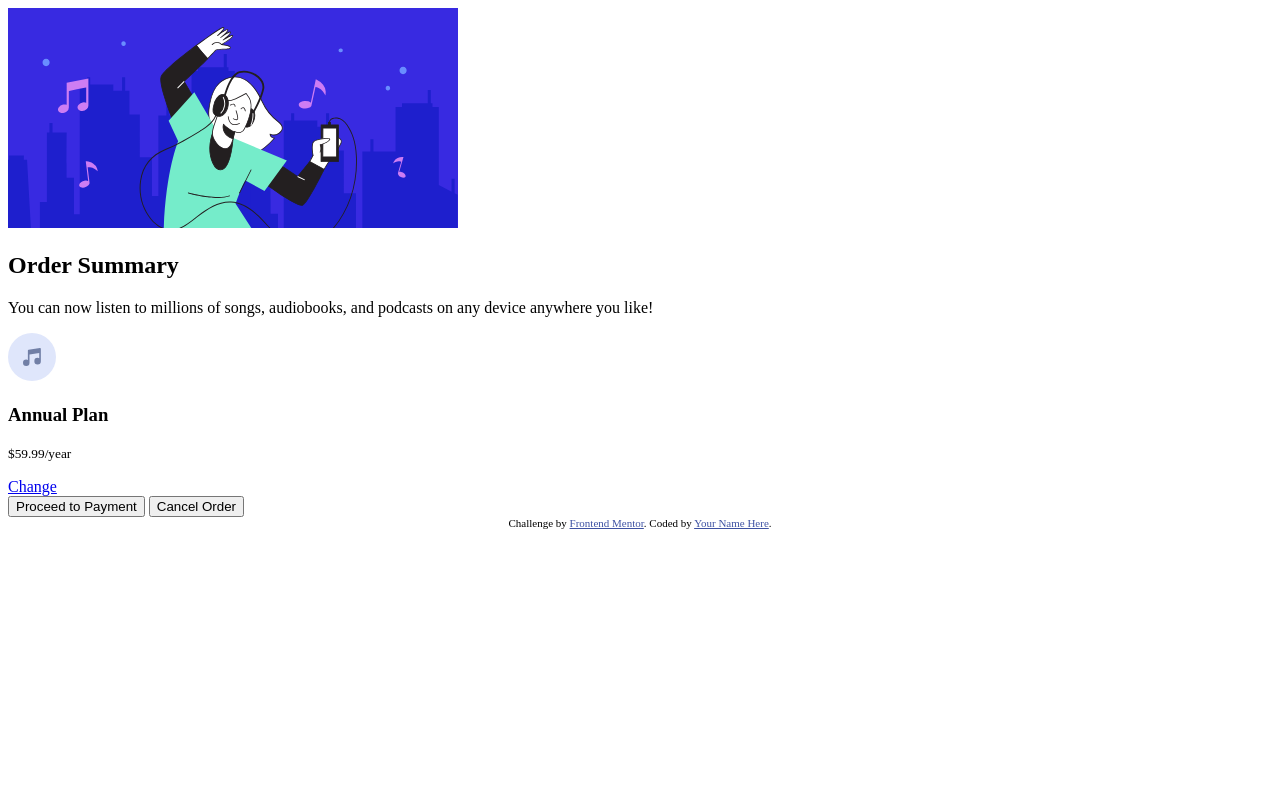
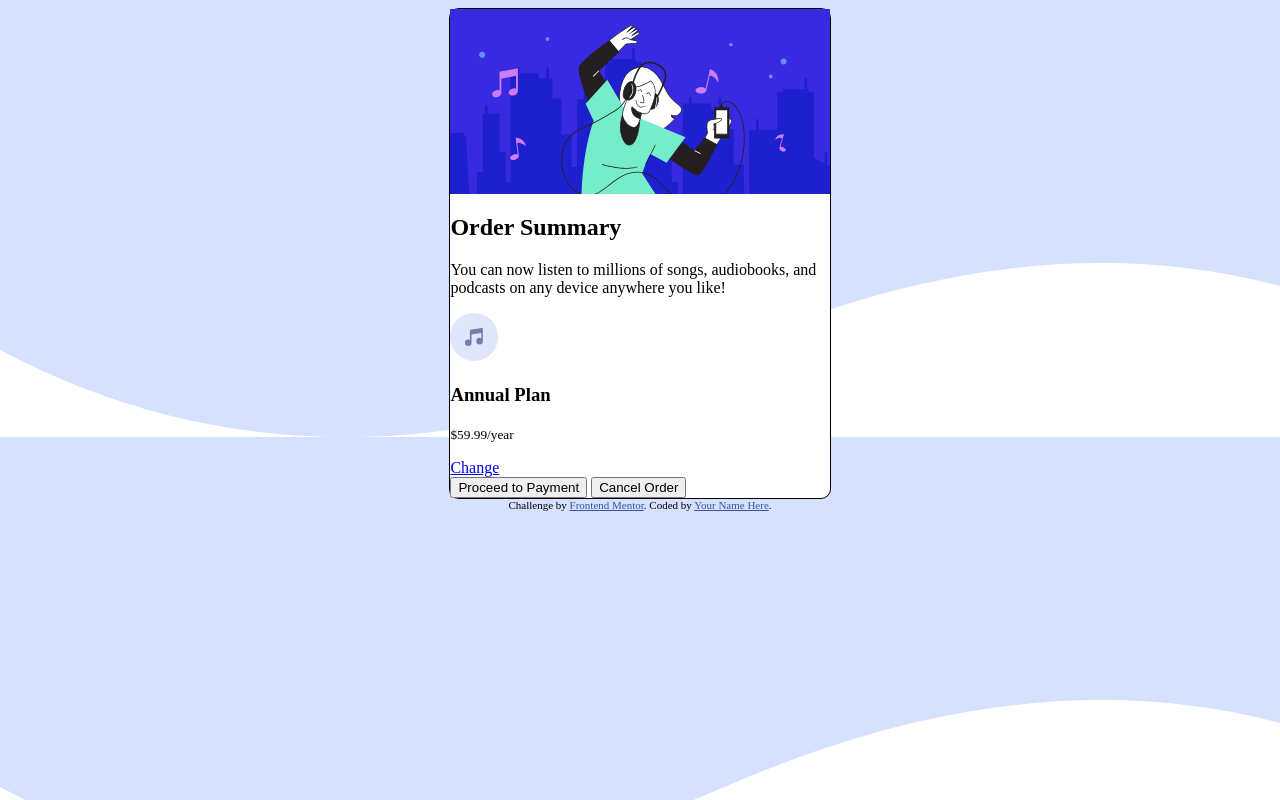
Before and after one commit to AbondDev/frontend_mentor, a plain HTML site: page order-summary-component-main/index.html in a window 1280 px wide. Drawn offline with Linux system fonts and the light colour scheme.

Commit message:
adding some css

```diff
--- a/order-summary-component-main/index.css
+++ b/order-summary-component-main/index.css
@@ -35,3 +35,36 @@ Card content
 
 
 */
+
+.attribution {
+  font-size: 11px;
+  text-align: center;
+}
+.attribution a {
+  color: hsl(228, 45%, 44%);
+}
+
+body {
+  background-image: url(./images/pattern-background-desktop.svg);
+}
+.card {
+  height: 80%;
+  width: 30%;
+  margin: auto;
+  border: 1px solid black;
+  border-radius: 10px;
+  background-color: white;
+}
+.card-img {
+    /* border-radius: 10px; */
+    display: block;
+  width: 100%;
+  height: 100%;
+  /* padding-bottom: 2px; */
+  /* background-image: url(./images/illustration-hero.svg); */
+}
+
+.card-content {
+  padding-top: 0;
+  display: block;
+}
--- a/order-summary-component-main/index.html
+++ b/order-summary-component-main/index.html
@@ -14,25 +14,14 @@
 
     <title>Frontend Mentor | Order summary card</title>
 
-    <!-- Feel free to remove these styles or customise in your own stylesheet 👍 -->
-    <style>
-      .attribution {
-        font-size: 11px;
-        text-align: center;
-      }
-      .attribution a {
-        color: hsl(228, 45%, 44%);
-      }
-    </style>
+    <link rel="stylesheet" href="index.css" />
   </head>
   <body>
     <div class="card">
       <!-- Image -->
-      <div>
-        <img src="./images/illustration-hero.svg" alt="" />
-      </div>
+      <img class ="card-img"src="./images/illustration-hero.svg" alt="" />
       <!-- Order info -->
-      <div>
+      <div class="card-content">
         <h2>Order Summary</h2>
         <p>
           You can now listen to millions of songs, audiobooks, and podcasts on
@@ -40,12 +29,10 @@
         </p>
         <!-- Plan information -->
         <div>
-          <img src="./images/icon-music.svg" alt="">
+          <img src="./images/icon-music.svg" alt="" />
           <!-- Plan type and price -->
           <div>
-            <h3>
-              Annual Plan
-            </h3>
+            <h3>Annual Plan</h3>
             <p><small>$59.99/year</small></p>
           </div>
           <a href="#">Change</a>
@@ -55,7 +42,6 @@
       </div>
     </div>
 
-
     <div class="attribution">
       Challenge by
       <a href="https://www.frontendmentor.io?ref=challenge" target="_blank"
```
